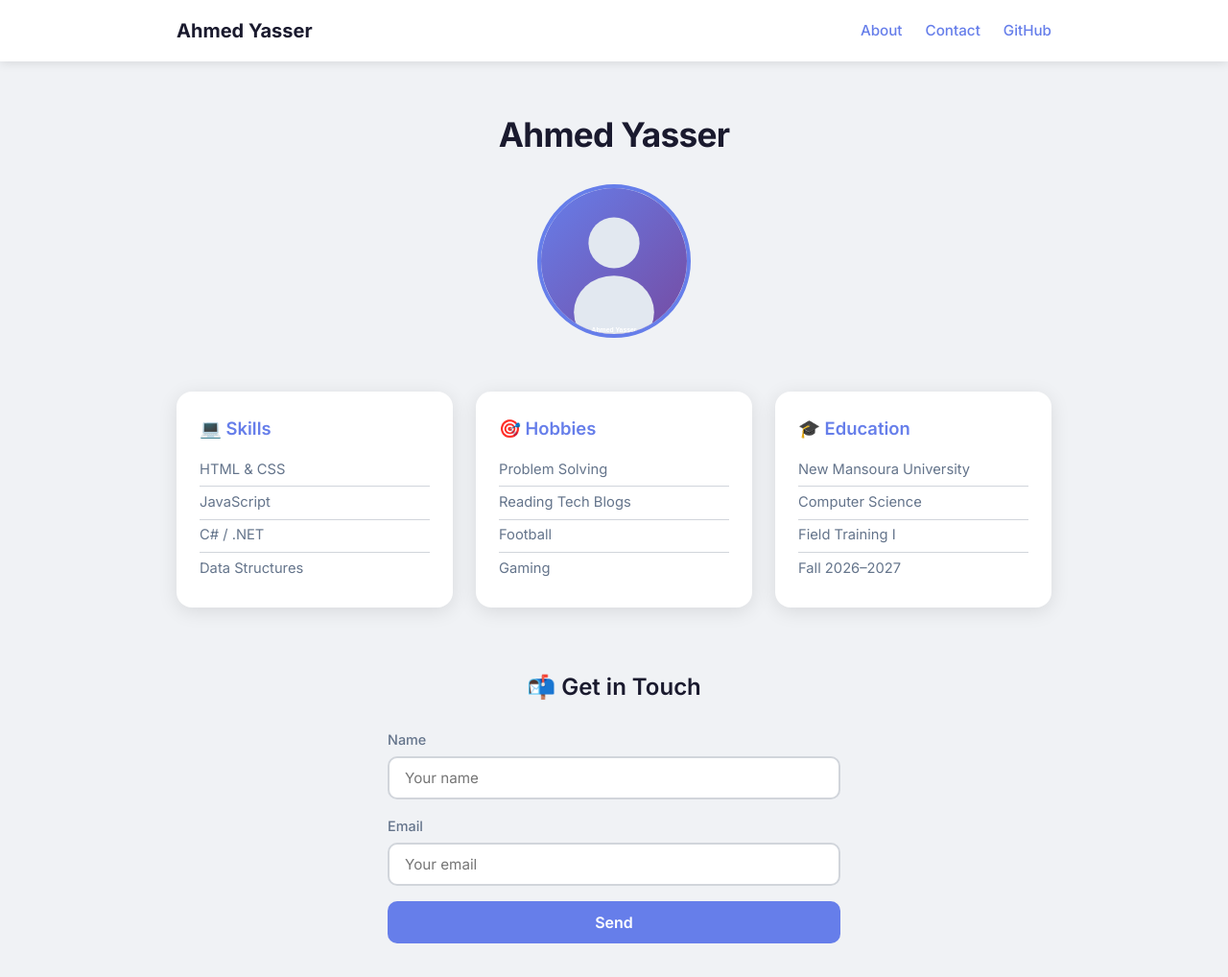
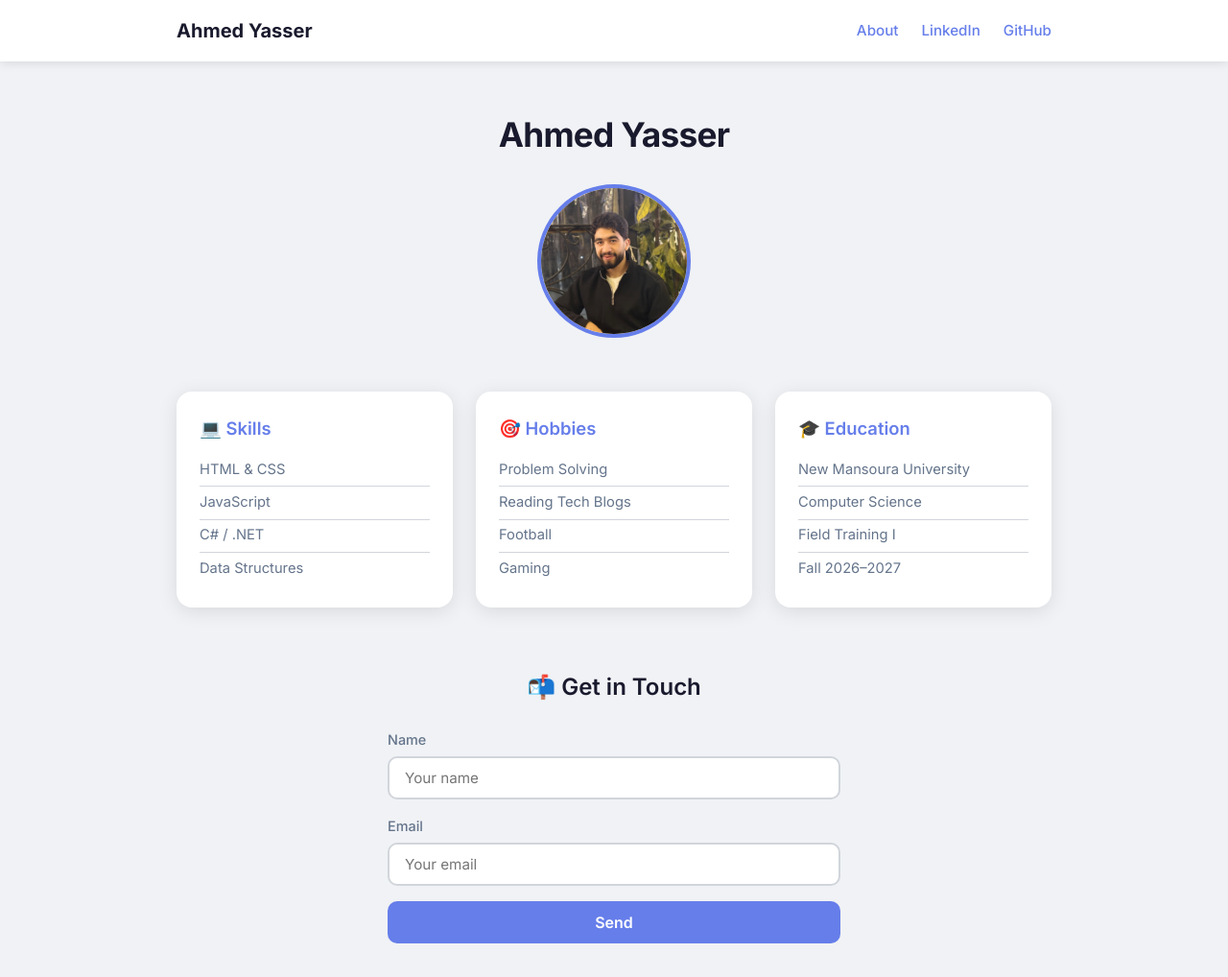
Before and after one commit to Ahmed-2006-Eng/CSE111-Task1-226103967, a plain HTML site: page index.html in a window 1280 px wide. Shown: the top 1018 px of the page at 96% size. Drawn offline with Linux system fonts and the light colour scheme.

Commit message:
Update profile photo with actual picture and add LinkedIn profile link

```diff
--- a/css/style.css
+++ b/css/style.css
@@ -119,6 +119,7 @@ header {
     height: 160px;
     border-radius: 50%;
     object-fit: cover;
+    object-position: center 20%;
     border: 4px solid var(--accent);
     transition: transform 0.3s ease, box-shadow 0.3s ease;
 }
--- a/index.html
+++ b/index.html
@@ -23,7 +23,7 @@
             <div class="nav-name">Ahmed Yasser</div>
             <div class="nav-links">
                 <a href="#about">About</a>
-                <a href="#contact">Contact</a>
+                <a href="https://www.linkedin.com/in/ahmed-yasser-678675352" target="_blank" rel="noopener">LinkedIn</a>
                 <a href="https://github.com/Ahmed-2006-Eng" target="_blank" rel="noopener">GitHub</a>
             </div>
         </nav>
@@ -35,7 +35,7 @@
         <!-- Hero / Profile Section -->
         <section class="hero" id="about">
             <h1>Ahmed Yasser</h1>
-            <img src="images/me.svg" alt="A photo of Ahmed Yasser" class="profile-photo">
+            <img src="images/me.jpg" alt="A photo of Ahmed Yasser" class="profile-photo">
         </section>
 
         <!-- Three Cards -->
```
Also changed, not shown: images/me.jpg (added), images/me.svg (deleted).
